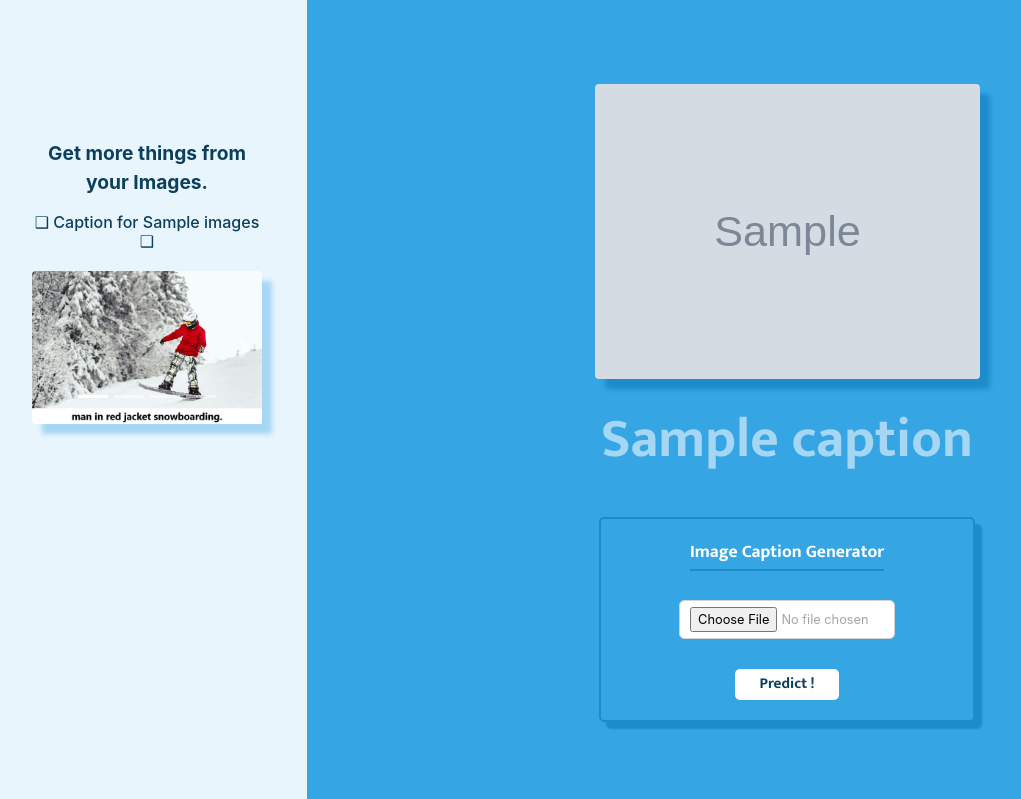
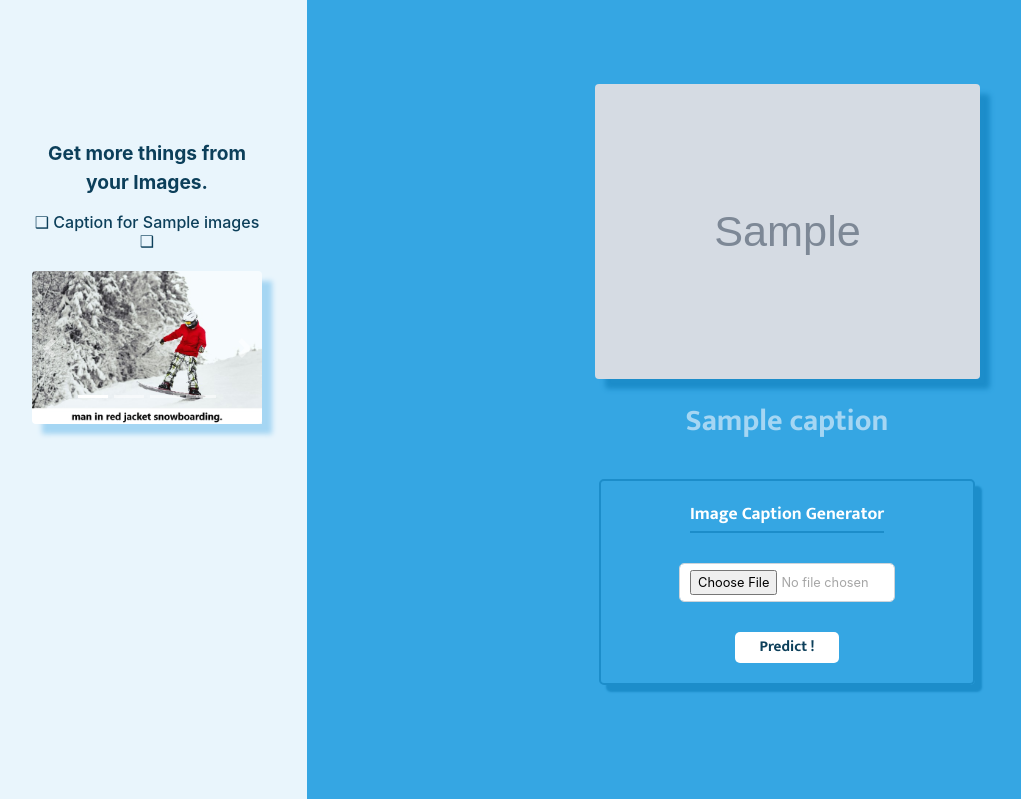
Before and after one commit to Nikunj018/ImageCaptioning-Webapp, a Flask app: template templates/main_return.html in a window 1280 px wide. Shown: the part 139-938 px from the top of the page, without its empty margins (13-1034 px from the left). Run offline with Flask 2, Linux system fonts and the light colour scheme; the template is opened without the code that fills it: most values are stand-ins (such as "Sample title", 1, 10 or a date in 2020); grey boxes marked "Sample" are stand-in pictures; parts of the project's set-up code (start-up, migrations or seed data) failed here and were passed over; some libraries are stand-ins or nearby versions.

Commit message:
change to make small size

```diff
--- a/static/css/style_return.css
+++ b/static/css/style_return.css
@@ -62,7 +62,7 @@ body {
 	/*visibility: hidden;*/
 }
 #captionID{
-	font-size: 55px;
+	font-size: 30px;
 	color: #a5d6f3;
 }
 .form-items{
```
Also changed, not shown: static/uploaded images/Men_Skiing.jpg (added).
